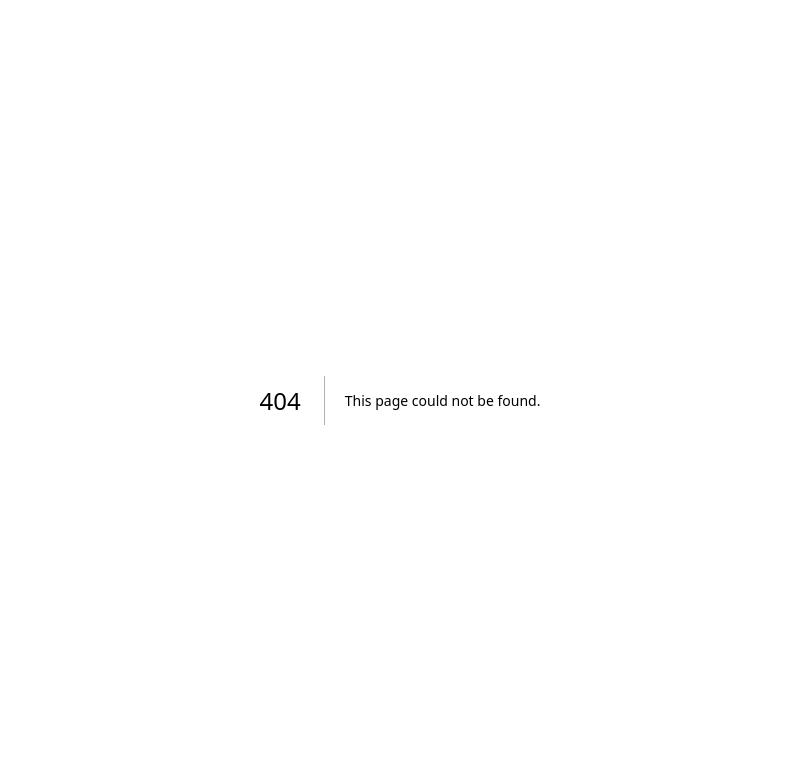
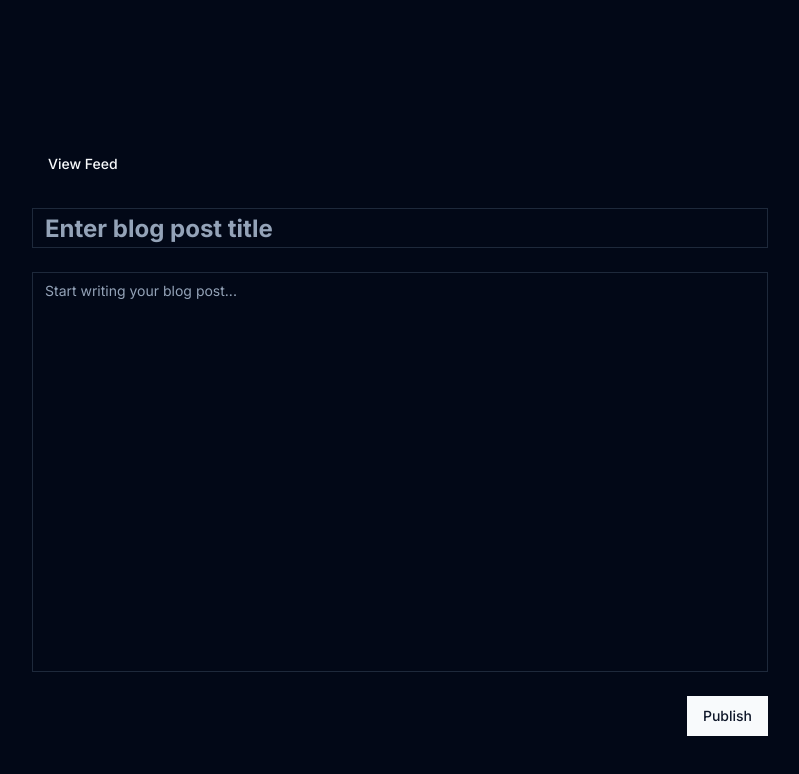
Before and after one commit to 7sumona02/writerspace-next, a Next.js app: page /add-post in a window 1280 px wide. Before the commit this address had no page. Shown: the top 774 px of the page, without its empty margins (240-1039 px from the left). Built offline with nearby package versions, Linux system fonts and the light colour scheme.

Commit message:
features

```diff
--- /dev/null
+++ b/app/add-post/page.tsx
@@ -0,0 +1,62 @@
+'use client'
+
+import { Button } from "@/components/ui/button";
+import { Input } from "@/components/ui/input";
+import { Textarea } from "@/components/ui/textarea";
+import Link from "next/link";
+import { useState } from "react";
+import { useRouter } from 'next/navigation'
+
+interface AddProps {
+    onSubmit: (title: string, content: string) => void;
+}
+
+export default function Page({ onSubmit }: AddProps) {
+    const [title, setTitle] = useState('');
+    const [content, setContent] =useState('');
+    const router = useRouter()
+
+    const handleTitleChange = (event: React.ChangeEvent<HTMLInputElement>) => {
+        setTitle(event.target.value);
+    }
+
+    const handleContentChange = (event: React.ChangeEvent<HTMLTextAreaElement>) => {
+        setContent(event.target.value);
+    }
+
+    const handleSubmit = async (event: React.FormEvent<HTMLFormElement>) => {
+        event.preventDefault();
+        try{
+            await fetch('/api/add-post', {
+                method: 'POST',
+                headers: {
+                'Content-Type': 'application/json'
+                },
+                body: JSON.stringify({title, content}) })
+
+            router.refresh()
+        } catch (error) {
+            console.error(error);
+        }
+        setTitle('');
+        setContent('');
+    }
+  return (
+    <div className="h-screen w-full max-w-3xl mx-auto px-4 py-36">
+      <form className="space-y-6" onSubmit={handleSubmit}>
+        <div>
+          <Button variant={"link"}><Link href={'/'}>View Feed</Link></Button>
+        </div>
+        <div>
+          <Input type="text" placeholder="Enter blog post title" className="text-2xl font-bold" value={title} onChange={handleTitleChange} />
+        </div>
+        <div className="prose prose-gray dark:prose-invert">
+          <Textarea placeholder="Start writing your blog post..." className="min-h-[400px] resize-none" value={content} onChange={handleContentChange} />
+        </div>
+        <div className="flex justify-end">
+          <Button type="submit">Publish</Button>
+        </div>
+      </form>
+    </div>
+  )
+}
--- /dev/null
+++ b/app/api/add-post/route.js
@@ -0,0 +1,20 @@
+import { NextResponse } from "next/server"
+
+export async function POST(request){
+    const res = await request.json()
+    const {title, content} = res;
+    console.log({res})
+
+    const result = await prisma.post.create({
+        data: {
+            title,
+            content,
+            published: true,
+            author: {create: {
+                name: 'Sumona'
+            }}
+        }
+    })
+
+    return NextResponse.json({result})
+}
--- a/app/page.tsx
+++ b/app/page.tsx
@@ -1,5 +1,7 @@
 import Post from '@/components/Post';
+import { Button } from '@/components/ui/button';
 import prisma from '@/lib/prisma';
+import Link from 'next/link';
 import React from 'react'
 
 async function getPosts(){
@@ -47,6 +49,9 @@ export default async function Page() {
               })
             }
             </div>
+            <div className='-translate-y-4'>
+              <Link href='/add-post'><Button variant={'secondary'} className='text-neutral-200 rounded-lg '>Add Posts</Button></Link>
+            </div>
           </div>
         </section>
       </main>
--- /dev/null
+++ b/components/ui/input.tsx
@@ -0,0 +1,25 @@
+import * as React from "react"
+
+import { cn } from "@/lib/utils"
+
+export interface InputProps
+  extends React.InputHTMLAttributes<HTMLInputElement> {}
+
+const Input = React.forwardRef<HTMLInputElement, InputProps>(
+  ({ className, type, ...props }, ref) => {
+    return (
+      <input
+        type={type}
+        className={cn(
+          "flex h-10 w-full rounded-md border border-input bg-background px-3 py-2 text-sm ring-offset-background file:border-0 file:bg-transparent file:text-sm file:font-medium placeholder:text-muted-foreground focus-visible:outline-none focus-visible:ring-2 focus-visible:ring-ring focus-visible:ring-offset-2 disabled:cursor-not-allowed disabled:opacity-50",
+          className
+        )}
+        ref={ref}
+        {...props}
+      />
+    )
+  }
+)
+Input.displayName = "Input"
+
+export { Input }
--- /dev/null
+++ b/components/ui/textarea.tsx
@@ -0,0 +1,24 @@
+import * as React from "react"
+
+import { cn } from "@/lib/utils"
+
+export interface TextareaProps
+  extends React.TextareaHTMLAttributes<HTMLTextAreaElement> {}
+
+const Textarea = React.forwardRef<HTMLTextAreaElement, TextareaProps>(
+  ({ className, ...props }, ref) => {
+    return (
+      <textarea
+        className={cn(
+          "flex min-h-[80px] w-full rounded-md border border-input bg-background px-3 py-2 text-sm ring-offset-background placeholder:text-muted-foreground focus-visible:outline-none focus-visible:ring-2 focus-visible:ring-ring focus-visible:ring-offset-2 disabled:cursor-not-allowed disabled:opacity-50",
+          className
+        )}
+        ref={ref}
+        {...props}
+      />
+    )
+  }
+)
+Textarea.displayName = "Textarea"
+
+export { Textarea }
```
